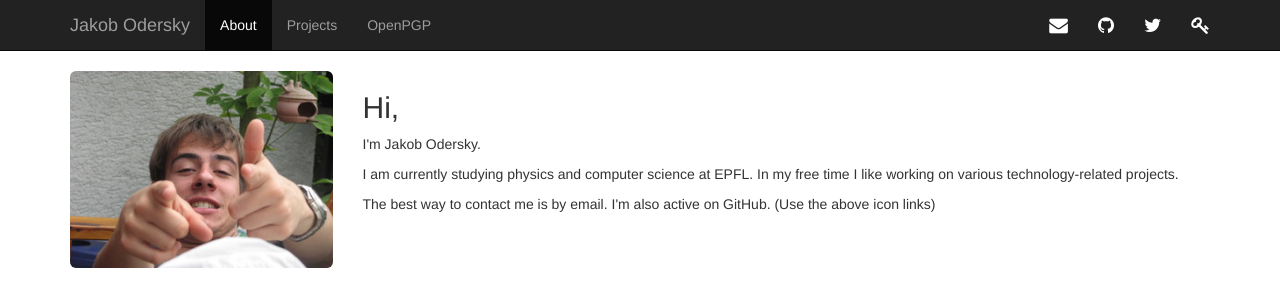
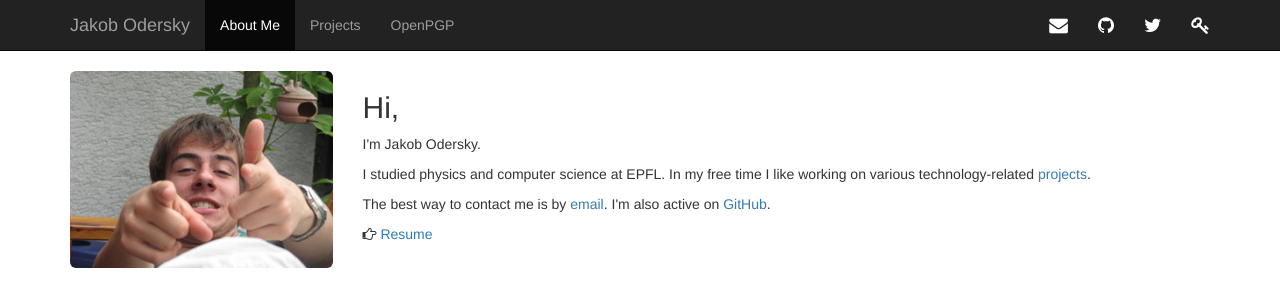
Before and after one commit to jodersky/homepage, a Jekyll site: the page built from index.html, in a window 1280 px wide. Shown: the top 307 px of the page. Built offline with Jekyll 4.4.1, drawn with Linux system fonts in a browser that asks for light colours; nearby versions of some CDN libraries.

```diff
--- a/_includes/header.html
+++ b/_includes/header.html
@@ -14,7 +14,7 @@
 			<div class="collapse navbar-collapse" id="main-navbar-collapse">
 				<ul class="nav navbar-nav">
 					<li {% if page.id == "about" %} class="active" {% endif %}>
-						<a href="/">About</a>
+						<a href="/">About Me</a>
 					</li>
 					<li {% if page.id == "projects" %} class="active" {% endif %}>
 						<a href="/projects">Projects</a>
--- a/_includes/main.html
+++ b/_includes/main.html
@@ -6,17 +6,20 @@
 	<meta http-equiv="X-UA-Compatible" content="IE=edge">
 	<meta name="viewport" content="width=device-width, initial-scale=1">
 
+	<link rel="shortcut icon" type="image/png" href="/assets/images/jo.png"/>
+
 	<title>{{ page.title }}</title>
 
 	<link rel="stylesheet" href="/assets/lib/bootstrap/css/bootstrap.min.css">
 	<link rel="stylesheet" href="/assets/lib/fontawesome/css/font-awesome.min.css">
+
+	<script src="https://ajax.googleapis.com/ajax/libs/jquery/1.11.2/jquery.min.js"></script>
 
 </head>
 <body>
 
 	{{ content }}
 
-    <script src="https://ajax.googleapis.com/ajax/libs/jquery/1.11.2/jquery.min.js"></script>
     <script src="/assets/lib/bootstrap/js/bootstrap.min.js"></script>
 </body>
 </html>
--- a/index.html
+++ b/index.html
@@ -11,7 +11,8 @@ id: about
 	<div class="col-sm-9">
 		<h2>Hi,</h2>
 		<p>I'm Jakob Odersky.</p>
-		<p>I am currently studying physics and computer science at EPFL. In my free time I like working on various technology-related projects.</p>
-		<p>The best way to contact me is by email. I'm also active on GitHub. (Use the above icon links)</p>
+		<p>I studied physics and computer science at EPFL. In my free time I like working on various technology-related <a href="/projects">projects</a>.</p>
+		<p>The best way to contact me is by <a href="http://www.google.com/recaptcha/mailhide/d?k=01HL3HYaIAlqG65738Sa5o5g==&amp;c=Mhki0TZUvIR7t-3P1GlaVymx4LW_kxdovpzP9I4A8kU=" onclick="window.open('http://www.google.com/recaptcha/mailhide/d?k\07501HL3HYaIAlqG65738Sa5o5g\75\75\46c\75Mhki0TZUvIR7t-3P1GlaVymx4LW_kxdovpzP9I4A8kU\075', '', 'toolbar=0,scrollbars=0,location=0,statusbar=0,menubar=0,resizable=0,width=500,height=300'); return false;">email</a>. I'm also active on <a href="https://www.github.com/jodersky">GitHub</a>.</p>
+		<p><i class="fa fa-hand-o-right"></i> <a href="/assets/cv.pdf">Resume</a></p>
 	</div>
 </div>
--- a/projects/index.html
+++ b/projects/index.html
@@ -4,7 +4,7 @@ title: Projects
 id: projects
 ---
 I believe in the merits of building software in the open and its free usage. Here is a list of side projects I've been working on.
-<h2>Active Projects</h2>
+<h2>Polished Projects</h2>
 <p>These are the projects that are more involved and presentable.</p>
 <div class="list-group row">
 	{% for project in site.projects reversed %}
```
Also changed, not shown: _projects/2010-sims.md (added, +6 -0 lines), _projects/2014-condor.md (+1 -1 lines), assets/images/jo.png (added), assets/images/jo.svg (added), 1 other file. Lines whose indentation alone changed are shown as unchanged.
